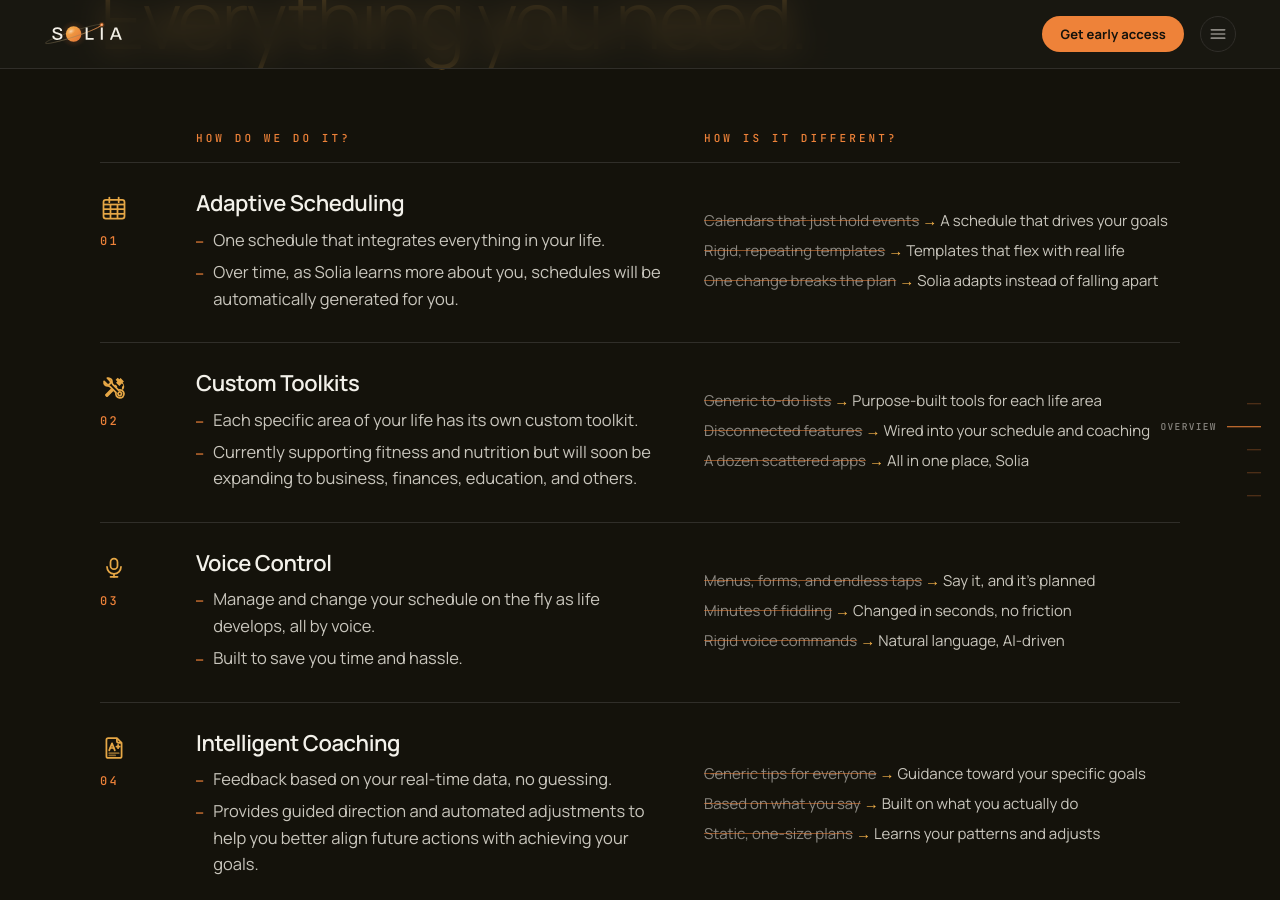
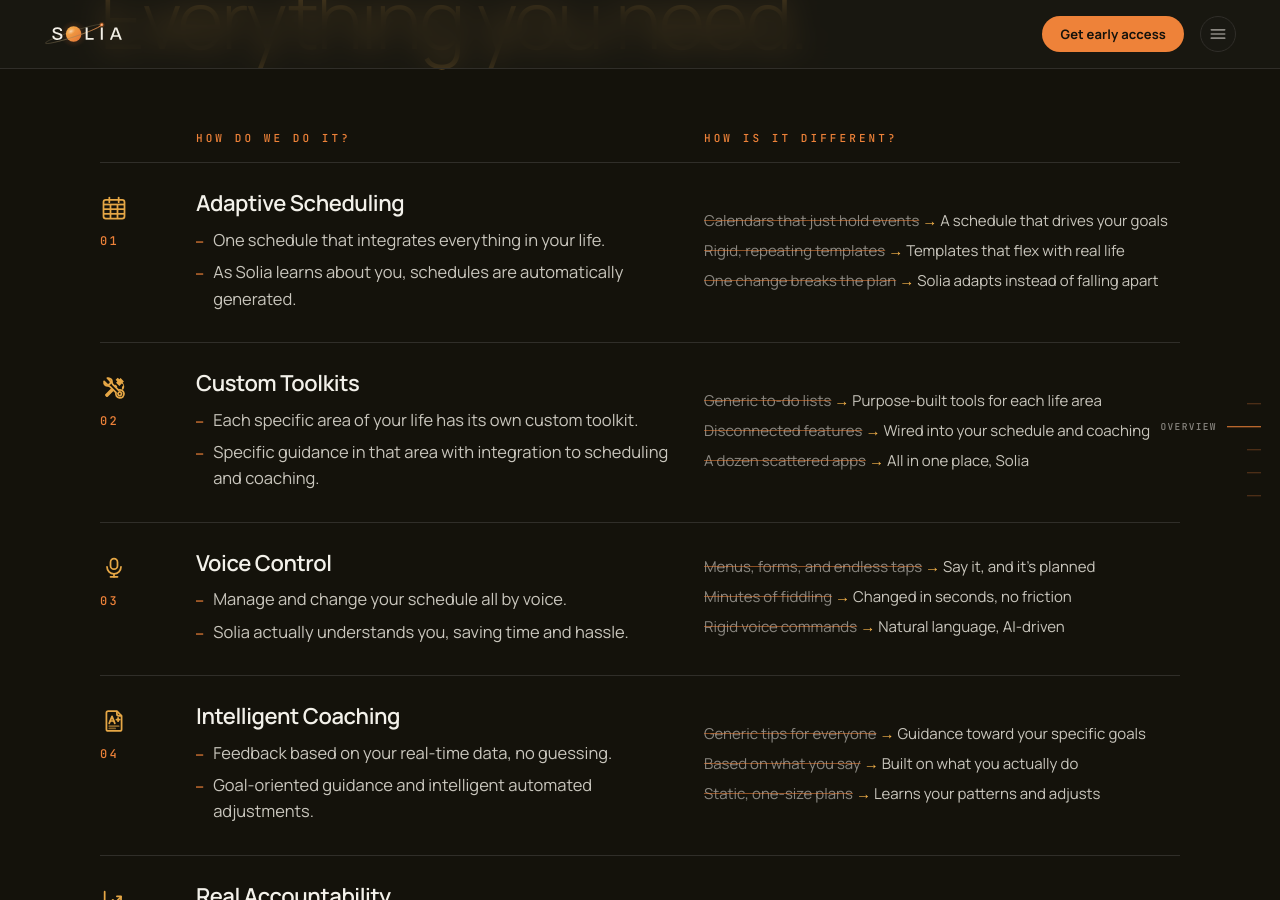
Before and after one commit to Solia-SaaS/Solia-Site, a Jekyll site: the page built from index.html, in a window 1280 px wide and 900 px high, scrolled down 2260 px. Built offline with Jekyll 4.4.1, drawn with Linux system fonts in a browser that asks for light colours; some of the changed text lies outside the part shown.

Commit message:
How-we-do-it bullets: owner rewordings across all seven rows
Co-Authored-By: Claude Fable 5 <noreply@anthropic.com>

```diff
--- a/index.html
+++ b/index.html
@@ -315,7 +315,7 @@ description: Solia is a Life Operating System designed to align your actions wit
             <h3>Adaptive Scheduling</h3>
             <ul class="how-desc">
               <li>One schedule that integrates everything in your life.</li>
-              <li>Over time, as Solia learns more about you, schedules will be automatically generated for you.</li>
+              <li>As Solia learns about you, schedules are automatically generated.</li>
             </ul>
           </div>
           <ul class="how-diff">
@@ -330,7 +330,7 @@ description: Solia is a Life Operating System designed to align your actions wit
             <h3>Custom Toolkits</h3>
             <ul class="how-desc">
               <li>Each specific area of your life has its own custom toolkit.</li>
-              <li>Currently supporting fitness and nutrition but will soon be expanding to business, finances, education, and others.</li>
+              <li>Specific guidance in that area with integration to scheduling and coaching.</li>
             </ul>
           </div>
           <ul class="how-diff">
@@ -344,8 +344,8 @@ description: Solia is a Life Operating System designed to align your actions wit
           <div>
             <h3>Voice Control</h3>
             <ul class="how-desc">
-              <li>Manage and change your schedule on the fly as life develops, all by voice.</li>
-              <li>Built to save you time and hassle.</li>
+              <li>Manage and change your schedule all by voice.</li>
+              <li>Solia actually understands you, saving time and hassle.</li>
             </ul>
           </div>
           <ul class="how-diff">
@@ -360,7 +360,7 @@ description: Solia is a Life Operating System designed to align your actions wit
             <h3>Intelligent Coaching</h3>
             <ul class="how-desc">
               <li>Feedback based on your real-time data, no guessing.</li>
-              <li>Provides guided direction and automated adjustments to help you better align future actions with achieving your goals.</li>
+              <li>Goal-oriented guidance and intelligent automated adjustments.</li>
             </ul>
           </div>
           <ul class="how-diff">
@@ -374,8 +374,8 @@ description: Solia is a Life Operating System designed to align your actions wit
           <div>
             <h3>Real Accountability</h3>
             <ul class="how-desc">
-              <li>Constant check-ins make sure your time is always accounted for.</li>
-              <li>Daily reporting gives you honest feedback and holds you to a standard required to achieve your goals.</li>
+              <li>Check-ins guarantee your time is always accounted for.</li>
+              <li>Daily reports give you honest feedback and enforce high standards.</li>
             </ul>
           </div>
           <ul class="how-diff">
@@ -405,7 +405,7 @@ description: Solia is a Life Operating System designed to align your actions wit
             <h3>Social Media</h3>
             <ul class="how-desc">
               <li>A new way to connect and share your life with others.</li>
-              <li>A social media platform built to make you more inspired and productive, not waste your time.</li>
+              <li>Inspiration, meaningful connections, and no time wasting.</li>
             </ul>
           </div>
           <ul class="how-diff">
```
Also changed, not shown: other parts of index.html (+1 -1 lines).
